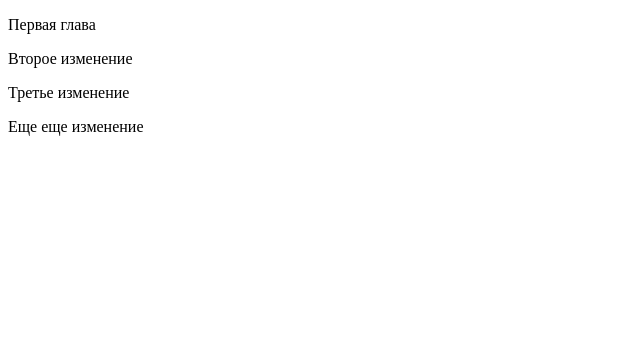
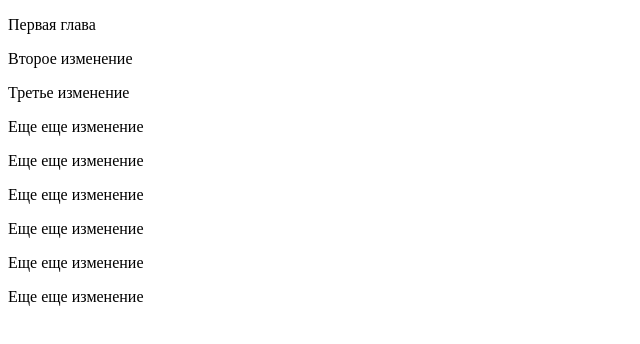
Before and after one commit to BalezinMaxim/first, a plain HTML site: page index.html in a window 1280 px wide. Shown: the whole page, without its empty margins (0-640 px from the left). Drawn offline with Linux system fonts and the light colour scheme.

Commit message:
third commit

```diff
--- a/index.html
+++ b/index.html
@@ -11,6 +11,11 @@
   <p>Второе изменение</p>
   <p>Третье изменение</p>
   <p>Еще еще изменение</p>
+  <p>Еще еще изменение</p>
+  <p>Еще еще изменение</p>
+  <p>Еще еще изменение</p>
+  <p>Еще еще изменение</p>
+  <p>Еще еще изменение</p>
 
 
 </body>
```
